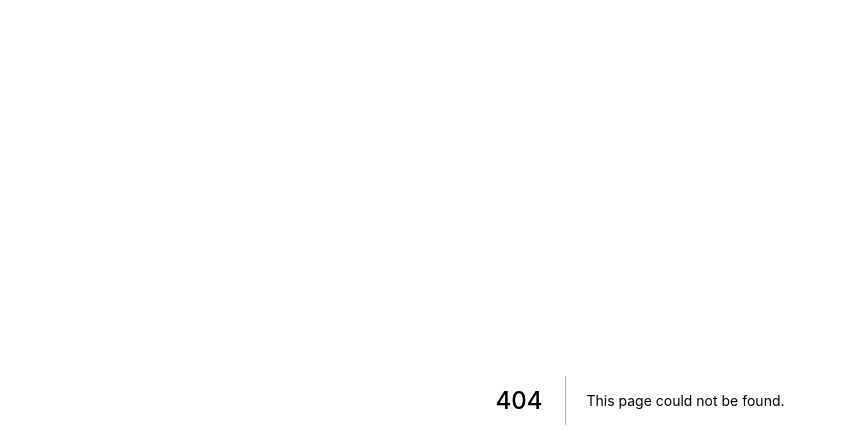
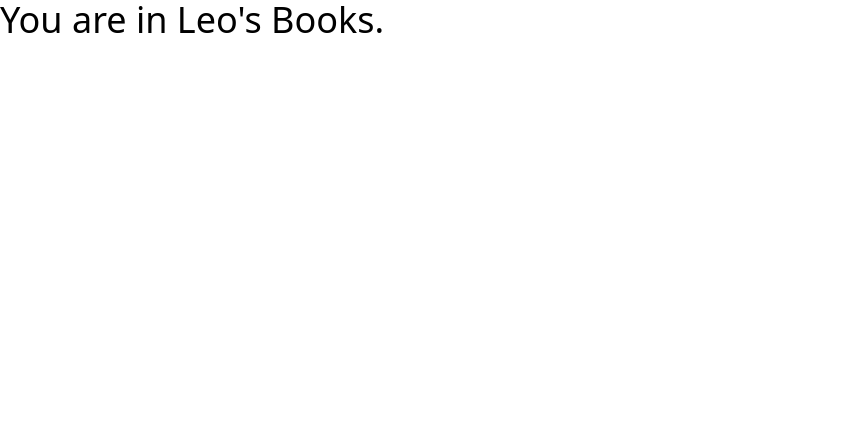
Before and after one commit to udon-code-studios/bible-dev, a Next.js app: page /books-leo in a window 1280 px wide. Before the commit this address had no page. Shown: the top 448 px of the page, without its empty margins (0-846 px from the left). Built offline with nearby package versions, Linux system fonts and the light colour scheme.

Commit message:
books pages

```diff
--- a/pages/sub-page/index.js
+++ b/pages/books-joshua/index.js
@@ -9,7 +9,7 @@ export default function SubPage() {
 
       <main>
         <h1 className="text-4xl">
-          You are in a sub page.
+          You are in Joshua's Books.
         </h1>
       </main>
     </div>
--- /dev/null
+++ b/pages/books-leo/index.js
@@ -0,0 +1,17 @@
+import Head from 'next/head'
+
+export default function SubPage() {
+  return (
+    <div>
+      <Head>
+        <title>Sub Page</title>
+      </Head>
+
+      <main>
+        <h1 className="text-4xl">
+          You are in Leo's Books.
+        </h1>
+      </main>
+    </div>
+  )
+}
--- a/pages/index.js
+++ b/pages/index.js
@@ -11,7 +11,10 @@ export default function Home() {
 
       <main>
         <h1 className="text-4xl">
-          Welcome to <a href="https://nextjs.org">Next.js!</a>
+          Joshua's Books: <a href="/books-joshua">Click me!</a>
+        </h1>
+        <h1 className="text-4xl">
+          Leo's Books: <a href="/books-leo">Click me!</a>
         </h1>
       </main>
     </div>
```
